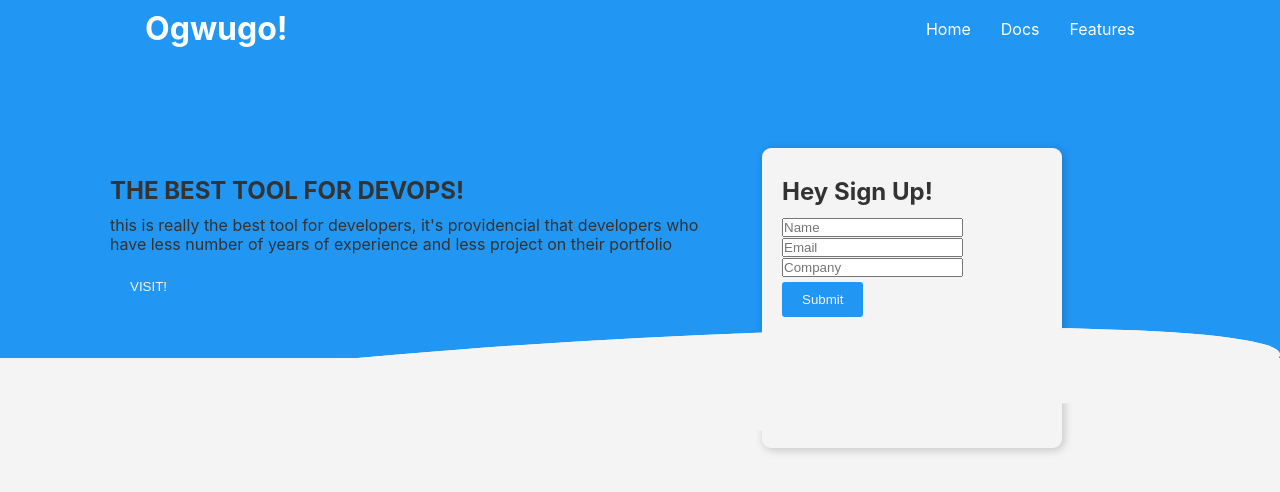
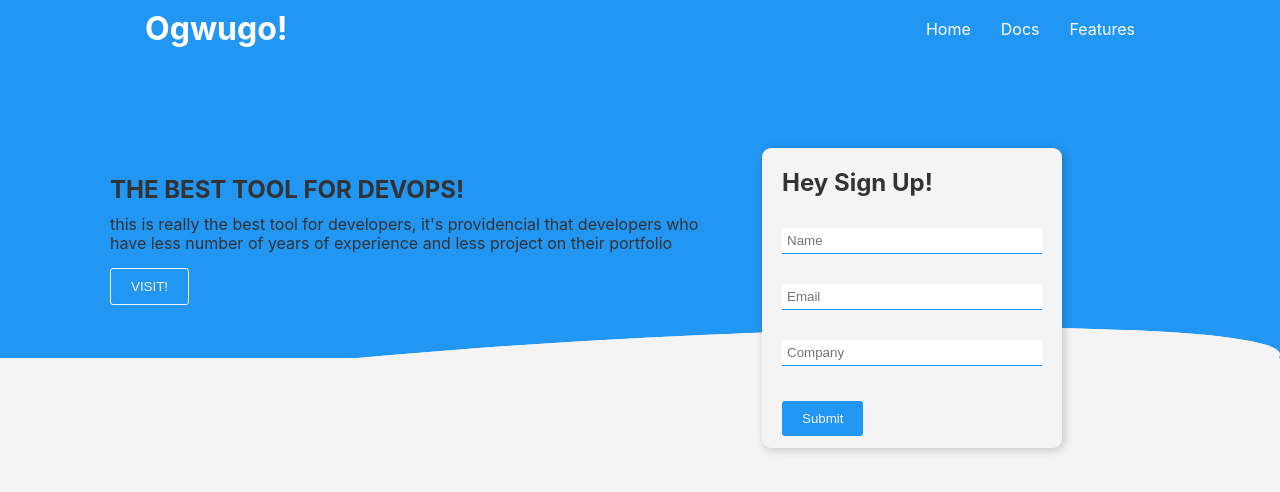
Before and after one commit to NorVirae/ogcloud, a React (Create React App) app: page / in a window 1280 px wide. Shown: the top 492 px of the page. Built offline with nearby package versions, Linux system fonts and the light colour scheme.

Commit message:
made signup card always stay in front fixed the inputs

```diff
--- a/src/App.css
+++ b/src/App.css
@@ -143,3 +143,34 @@ nav ul li {
     -ms-transform: skewY(-3deg);
 
 }
+
+.showcase-form input[type="text"],
+.showcase-form input[type="email"] {
+    display: block;
+    padding:5px;
+    margin:30px 0;
+    border:0;
+    border-bottom:1px solid var(--secondary-color);
+    width: 100%;
+
+}
+
+.showcase-form {
+    z-index: 100;
+}
+
+input:focus {
+    outline: none;
+    border-bottom:5px solid rgb(47, 219, 56);
+
+}
+
+.show-case .showcase-form p, .show-case .showcase-form h1 {
+    margin:1px 0;
+}
+
+.btn-outline {
+    background-color: transparent;
+    border: 1px solid var(--white-color);
+    color: var(--white-color);
+}
```
